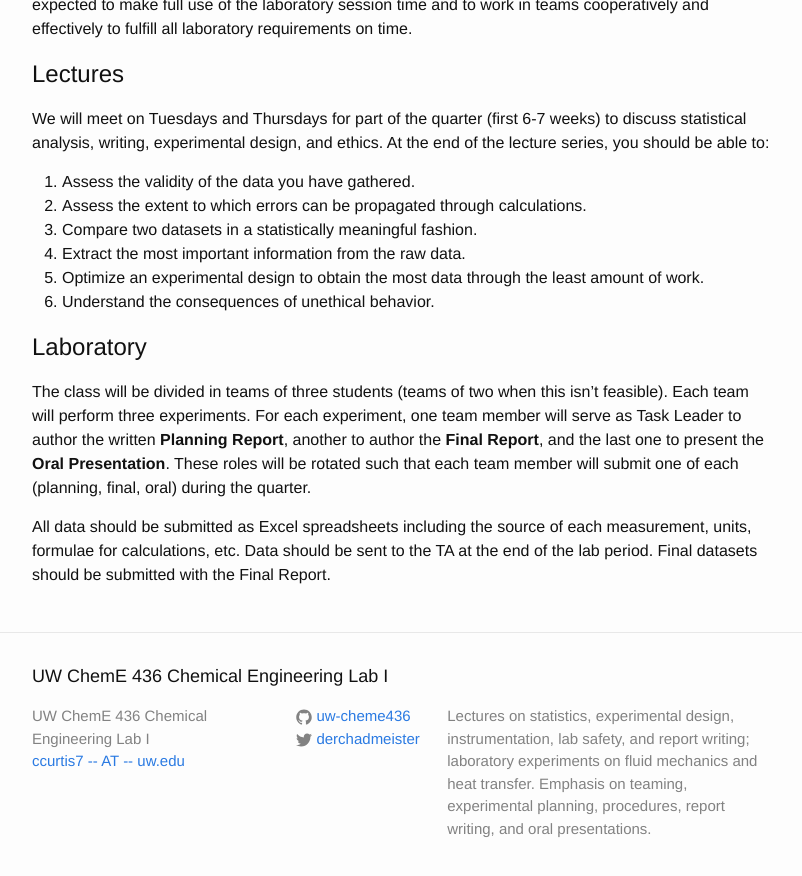
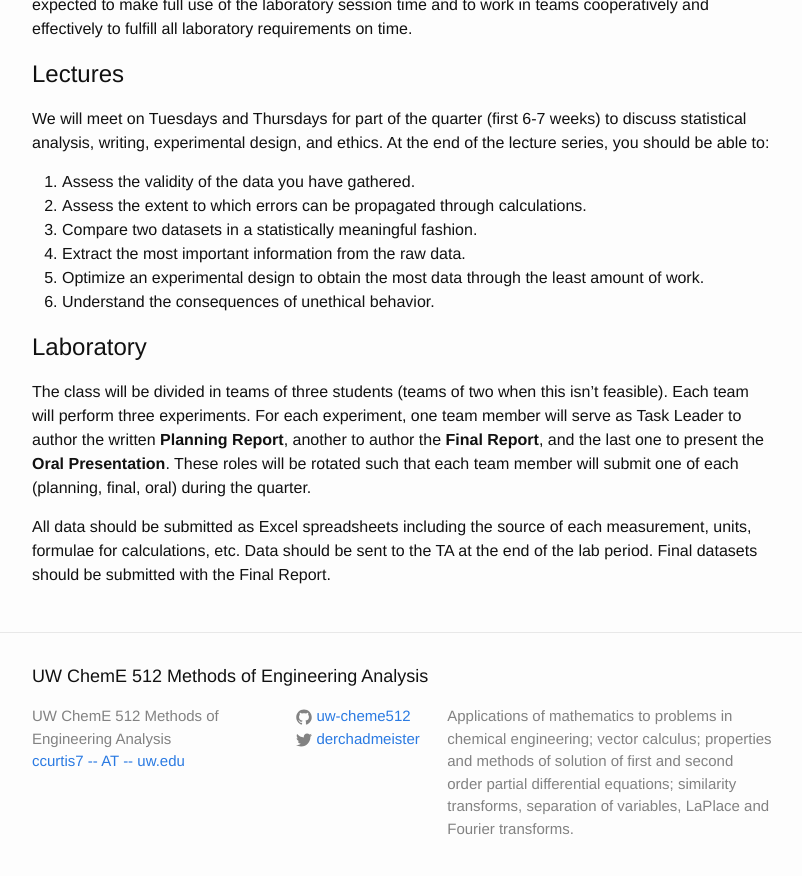
Before and after one commit to uw-cheme485/uw-cheme485.github.io, a Jekyll site: the page built from index.md, in a window 1280 px wide and 900 px high, scrolled down 944 px. Shown: the top 876 px of the window, without its empty margins (238-1040 px from the left). Built offline with Jekyll 4.4.1, drawn with Linux system fonts in a browser that asks for light colours; some of the changed text lies outside the part shown.

Commit message:
Updated config file.

```diff
--- a/_config.yml
+++ b/_config.yml
@@ -1,10 +1,10 @@
 # Site settings
-title: UW ChemE 436 Chemical Engineering Lab I
+title: UW ChemE 512 Methods of Engineering Analysis
 email: ccurtis7 -- AT -- uw.edu
-description: "Lectures on statistics, experimental design, instrumentation, lab safety, and report writing; laboratory experiments on fluid mechanics and heat transfer. Emphasis on teaming, experimental planning, procedures, report writing, and oral presentations."
-url: "http://uw-cheme436.github.io"
+description: "Applications of mathematics to problems in chemical engineering; vector calculus; properties and methods of solution of first and second order partial differential equations; similarity transforms, separation of variables, LaPlace and Fourier transforms."
+url: "http://uw-cheme512.github.io"
 twitter_username: derchadmeister
-github_username:  uw-cheme436
+github_username:  uw-cheme512
 
 
 # Build settings
```
